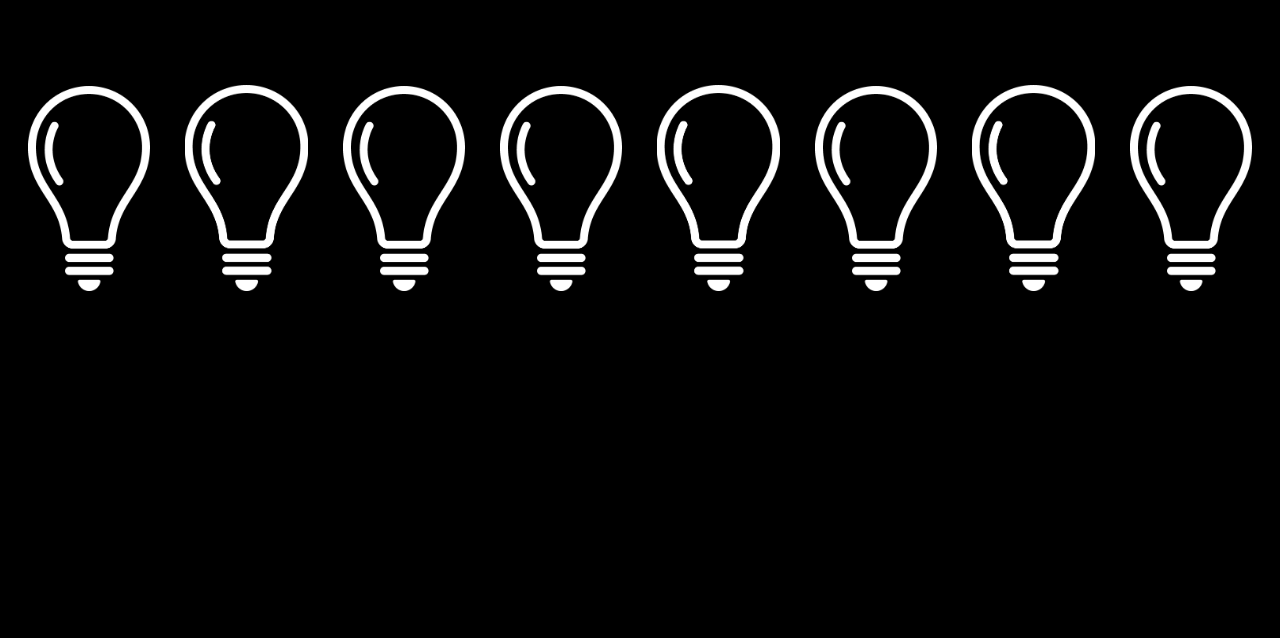
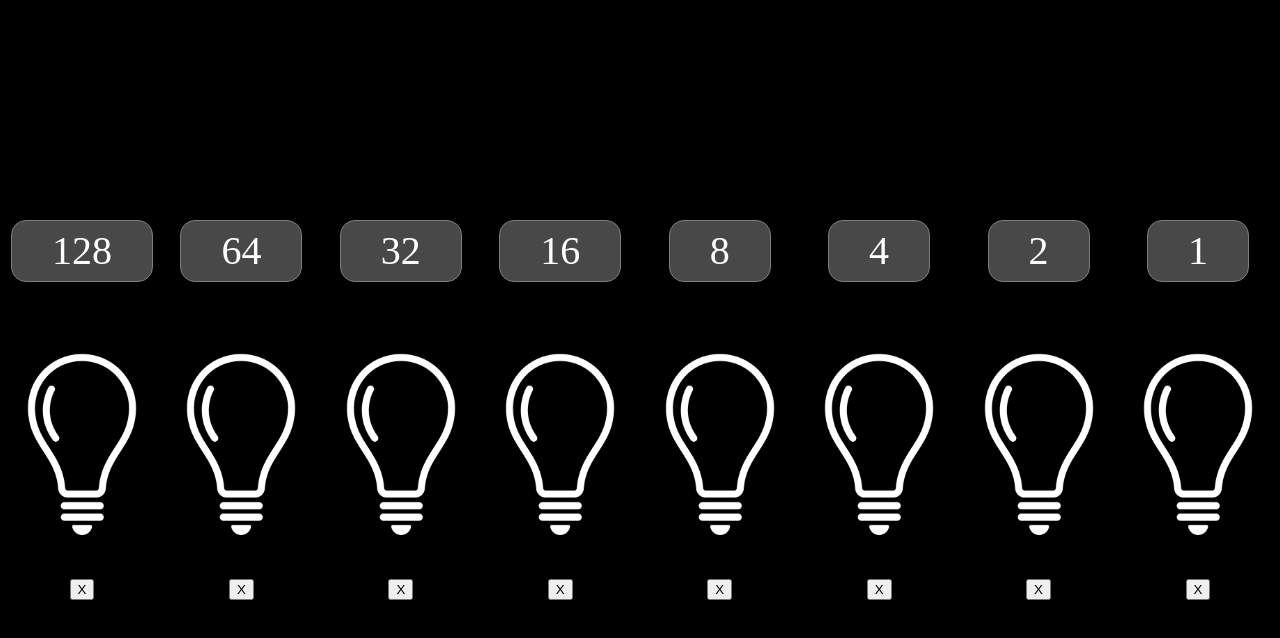
Before and after one commit to o11899nine/Binary-Bulbs, a plain HTML site: page index.html in a window 1280 px wide. Drawn offline with nearby package versions, Linux system fonts and the light colour scheme.

Commit message:
Add toggle button to hide card

```diff
--- a/index.html
+++ b/index.html
@@ -4,21 +4,53 @@
         <meta charset="UTF-8">
         <meta name="viewport" content="width=device-width, initial-scale=1.0">
         <title>Binary Bulbs</title>
-        <link rel="stylesheet" href="https://fonts.googleapis.com/css2?family=Material+Symbols+Outlined:opsz,wght,FILL,GRAD@20..48,100..700,0..1,-50..200" />
+        <link rel="stylesheet" href="reset.css">
         <link rel="stylesheet" href="styles.css">
 
     </head>
     <body>
 
-        <div class="lightbulb-container">
+        <div class="card-container">
+            <div class="card">
+                <div class="binary-value">128</div>
                 <div class="lightbulb"></div>
+                <button class="hide-btn">X</button>
+            </div>
+            <div class="card">
+                <div class="binary-value">64</div>
                 <div class="lightbulb"></div>
+                <button class="hide-btn">X</button>
+            </div>
+            <div class="card">
+                <div class="binary-value">32</div>
                 <div class="lightbulb"></div>
+                <button class="hide-btn">X</button>
+            </div>
+            <div class="card">
+                <div class="binary-value">16</div>
                 <div class="lightbulb"></div>
+                <button class="hide-btn">X</button>
+            </div>
+            <div class="card">
+                <div class="binary-value">8</div>
                 <div class="lightbulb"></div>
+                <button class="hide-btn">X</button>
+            </div>
+            <div class="card">
+                <div class="binary-value">4</div>
                 <div class="lightbulb"></div>
+                <button class="hide-btn">X</button>
+            </div>
+            <div class="card">
+                <div class="binary-value">2</div>
                 <div class="lightbulb"></div>
+                <button class="hide-btn">X</button>
+            </div>
+            <div class="card">
+                <div class="binary-value">1</div>
                 <div class="lightbulb"></div>
+                <button class="hide-btn">X</button>
+            </div>
         </div>
 
         <!-- Custom JS -->
--- /dev/null
+++ b/reset.css
@@ -0,0 +1,135 @@
+/* http://meyerweb.com/eric/tools/css/reset/
+   v2.0 | 20110126
+   License: none (public domain)
+*/
+
+html,
+body,
+div,
+span,
+applet,
+object,
+iframe,
+h1,
+h2,
+h3,
+h4,
+h5,
+h6,
+p,
+blockquote,
+pre,
+a,
+abbr,
+acronym,
+address,
+big,
+cite,
+code,
+del,
+dfn,
+em,
+img,
+ins,
+kbd,
+q,
+s,
+samp,
+small,
+strike,
+strong,
+sub,
+sup,
+tt,
+var,
+b,
+u,
+i,
+center,
+dl,
+dt,
+dd,
+ol,
+ul,
+li,
+fieldset,
+form,
+label,
+legend,
+table,
+caption,
+tbody,
+tfoot,
+thead,
+tr,
+th,
+td,
+article,
+aside,
+canvas,
+details,
+embed,
+figure,
+figcaption,
+footer,
+header,
+hgroup,
+menu,
+nav,
+output,
+ruby,
+section,
+summary,
+time,
+mark,
+audio,
+video {
+    margin: 0;
+    padding: 0;
+    border: 0;
+    font-size: 100%;
+    font: inherit;
+    vertical-align: baseline;
+}
+
+/* HTML5 display-role reset for older browsers */
+article,
+aside,
+details,
+figcaption,
+figure,
+footer,
+header,
+hgroup,
+menu,
+nav,
+section {
+    display: block;
+}
+
+body {
+    line-height: 1;
+}
+
+ol,
+ul {
+    list-style: none;
+}
+
+blockquote,
+q {
+    quotes: none;
+}
+
+blockquote:before,
+blockquote:after,
+q:before,
+q:after {
+    content: '';
+    content: none;
+}
+
+table {
+    border-collapse: collapse;
+    border-spacing: 0;
+}
--- a/script.js
+++ b/script.js
@@ -1,11 +1,25 @@
 const lightBulbs = document.querySelectorAll(".lightbulb");
+const toggleBtn = document.querySelectorAll(".hide-btn")
 
 
 lightBulbs.forEach(function (lightbulb) {
-    lightbulb.addEventListener('click', switchBulb)
+    lightbulb.addEventListener('click', toggleLight)
 });
 
+toggleBtn.forEach(function (button) {
+    button.addEventListener('click', toggleCardVisibility)
+});
 
-function switchBulb() {
+function toggleCardVisibility() {
+    let button = event.target;
+    button.innerText = "+";
+    let card = button.parentElement;
+    let binaryValue = card.children[0];
+    let bulb = card.children[1];
+    binaryValue.style.visibility = "hidden";
+    bulb.style.visibility = "hidden";
+}
+
+function toggleLight() {
     event.currentTarget.classList.toggle("on");
 }
--- a/styles.css
+++ b/styles.css
@@ -1,47 +1,63 @@
+:root {
+    font-size: 62.5%;
+}
+
+* {
+    box-sizing: border-box;
+}
+
 body {
-    padding: 20px;
-    background-color: #000000;
-    color: #ffffff;
+    margin: 0px 20px;
+    height: 100vh;
+    background-color: black;
+    color: white;
     display: flex;
     flex-direction: column;
+    align-items: center;
     justify-content: center;
-    align-items: center;
 }
 
-.lightbulb-container {
+
+
+.card-container {
     width: 100%;
-    height: 40vh;
-    /* border: 1px solid yellow; */
+    height: 50vh;
+    /* border: 1px solid blue; */
     display: flex;
     justify-content: space-between;
     align-items: center;
 
 }
 
-.lightbulb {
-    /* border: 1px solid green; */
+.card {
+    /* border: 1px solid yellow; */
     height: 100%;
     width: 10%;
+    display: flex;
+    flex-direction: column;
+    align-items: center;
+    justify-content: center;
+}
+
+.binary-value {
+    font-size: 4rem;
+    border: 1px solid rgb(125, 125, 125);
+    background-color: rgb(72, 72, 72);
+    padding: 10px 40px;
+    margin: 20px 20px;
+    border-radius: 15px;
+}
+
+.lightbulb {
+    /* border: 1px solid red; */
+    height: 100%;
+    width: 100%;
     background-size: contain;
     background-repeat: no-repeat;
     background-position: center;
-    background-image: url(img/darkmode_bulb_off.png);
+    background-image: url(img/lightbulb_off.png);
 }
 
 .lightbulb.on {
-    background-image: url(img/darkmode_bulb_on.png);
+    background-image: url(img/lightbulb_on.png);
 }
-
-.light-mode {
-    background-color: #ffffff;
-    color: #000000;
-}
-
-.material-symbols-outlined {
-    font-size: 200px;
-    font-variation-settings:
-        'FILL' 0,
-        'wght' 400,
-        'GRAD' 0,
-        'opsz' 24
-}
```
Also changed, not shown: img/darkmode_bulb_off.png (deleted), img/darkmode_bulb_on.png (deleted), img/lightbulb_off.png (added), img/lightbulb_on.png (added), img/lightmode_bulb_off.png (deleted), img/lightmode_bulb_on.png (deleted). Lines whose indentation alone changed are shown as unchanged.
